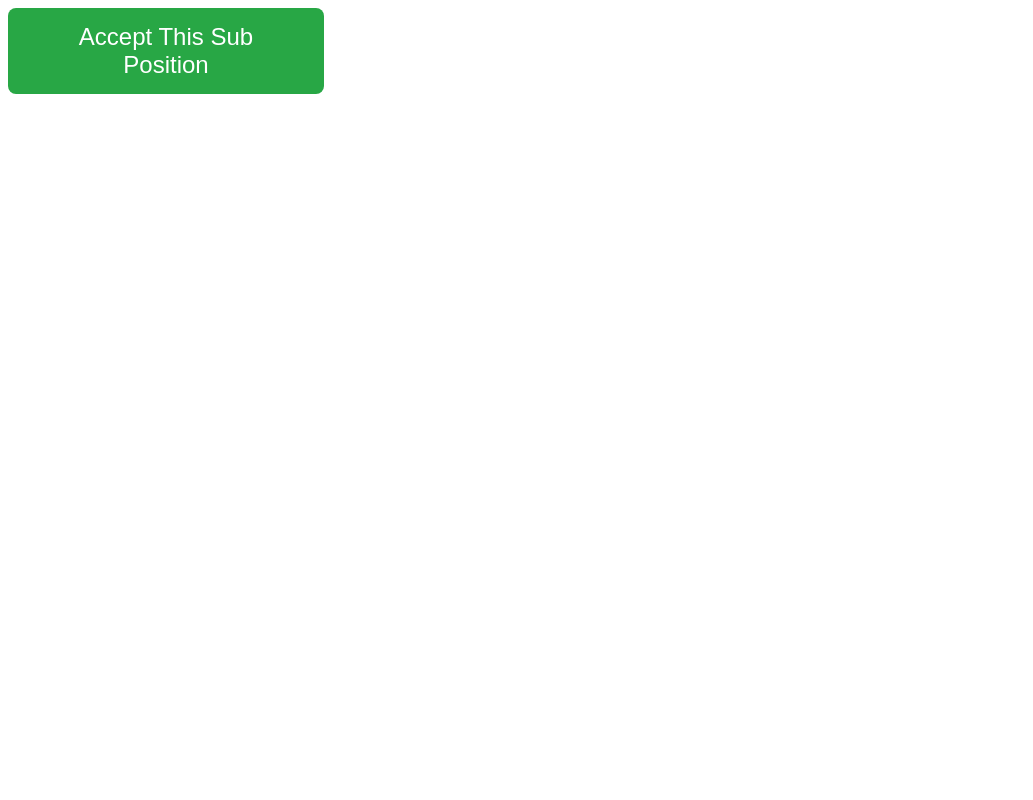
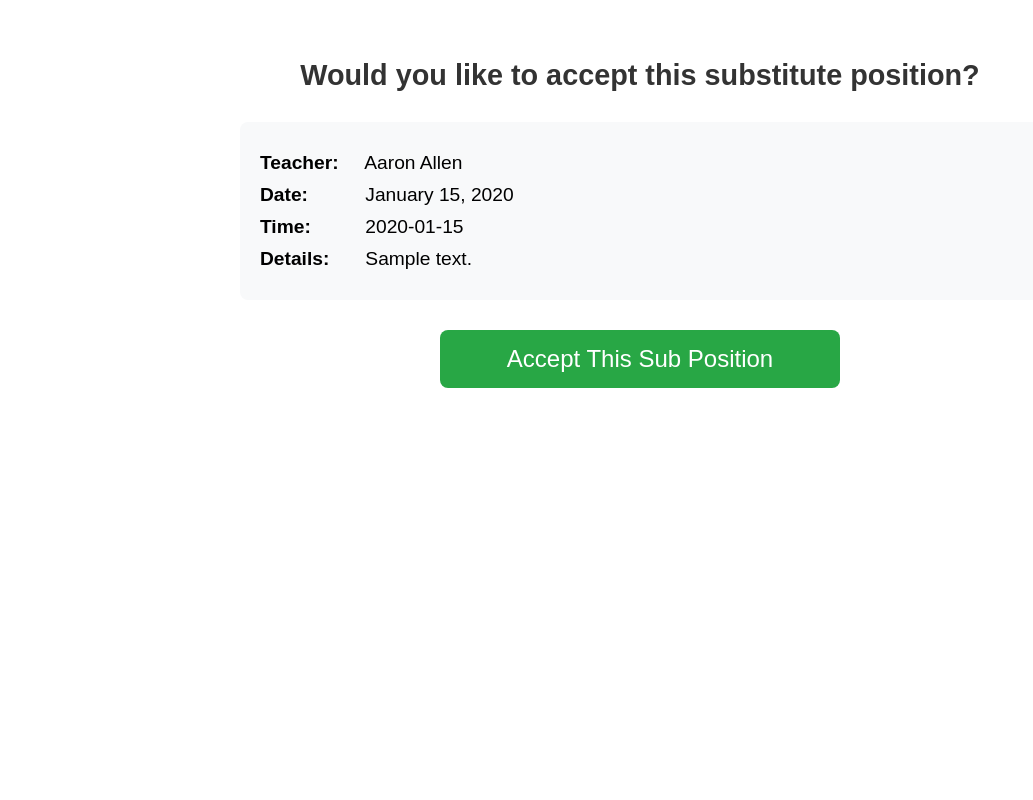
Before and after one commit to kickinslowly/sub, a Flask app: a page that uses templates/sub_request.html in a window 1280 px wide. Shown: the whole page, without its empty margins (0-1033 px from the left). Run offline with Flask 3, Linux system fonts and the light colour scheme; a user stored in the database is signed in; tables that the repository leaves empty hold one stand-in row (values such as "Sample post").

Commit message:
color coded filled and open indicators.
reworked sub_request.html to be more fluid and have dynamic title.

app.py now passes teacher info to sub_request.html

all areas that display filled or open sub_request history now also display the sub that accepted the position.

```diff
--- a/app.py
+++ b/app.py
@@ -297,6 +297,9 @@ def view_sub_request(token):
         flash("Invalid or expired request.")
         return redirect(url_for('index'))
 
+    # Fetch the teacher information
+    teacher = User.query.get(sub_request.teacher_id)
+
     # Handle POST request (Accept button click)
     if request.method == 'POST' and sub_request.status == "Open":
         logged_in_user = get_logged_in_user()
@@ -313,7 +316,7 @@ def view_sub_request(token):
         flash("You have successfully accepted the sub request.")
         return redirect(url_for('view_sub_request', token=token))
 
-    return render_template('sub_request.html', sub_request=sub_request)
+    return render_template('sub_request.html', sub_request=sub_request, teacher=teacher)
 
 
 @app.route('/manage_users', methods=['GET'])
--- a/templates/sub_request.html
+++ b/templates/sub_request.html
@@ -1,17 +1,57 @@
-{% if sub_request.status == "Open" %}
-    <button id="accept-btn" class="btn btn-accept" onclick="acceptRequest()">Accept This Sub Position</button>
-{% else %}
-    <button class="btn btn-disabled" disabled>Position Filled</button>
-{% endif %}
+<!DOCTYPE html>
+<html lang="en">
+<head>
+    <meta charset="UTF-8">
+    <meta name="viewport" content="width=device-width, initial-scale=1.0">
+    <title>Substitute Request</title>
+    <style>
+        body {
+            font-family: Arial, sans-serif;
+            margin: 0;
+            padding: 20px;
+            text-align: center;
+        }
 
-<style>
-    /* Make the button take 1/4 of the screen width */
+        .container {
+            max-width: 800px;
+            margin: 0 auto;
+            padding: 20px;
+        }
+
+        .title {
+            font-size: 1.8em;
+            margin-bottom: 30px;
+            color: #333;
+        }
+
+        .request-info {
+            background-color: #f8f9fa;
+            border-radius: 8px;
+            padding: 20px;
+            margin-bottom: 30px;
+            text-align: left;
+        }
+
+        .request-info p {
+            font-size: 1.2em;
+            margin: 10px 0;
+        }
+
+        .info-label {
+            font-weight: bold;
+            display: inline-block;
+            width: 100px;
+        }
+
+        /* Button styles */
         .btn {
-        width: 25%; /* 1/4 of the screen width */
+            width: 50%; /* Half of the screen width */
             font-size: 1.5em; /* Increase font size */
             padding: 15px 25px; /* Adjust padding as needed */
             text-align: center; /* Ensure text is properly aligned */
             border-radius: 8px; /* Optional: rounded corners */
+            margin: 0 auto;
+            display: block;
         }
 
         /* Additional specific styles for the buttons */
@@ -32,6 +72,30 @@
             cursor: not-allowed;
         }
     </style>
+</head>
+<body>
+    <div class="container">
+        {% if sub_request.status == "Open" %}
+            <h1 class="title">Would you like to accept this substitute position?</h1>
+        {% else %}
+            <h1 class="title">Thank you but this position has been filled.</h1>
+        {% endif %}
+
+        <div class="request-info">
+            <p><span class="info-label">Teacher:</span> {{ teacher.name }}</p>
+            <p><span class="info-label">Date:</span> {{ sub_request.date.strftime('%B %d, %Y') }}</p>
+            <p><span class="info-label">Time:</span> {{ sub_request.time }}</p>
+            {% if sub_request.details %}
+            <p><span class="info-label">Details:</span> {{ sub_request.details }}</p>
+            {% endif %}
+        </div>
+
+        {% if sub_request.status == "Open" %}
+            <button id="accept-btn" class="btn btn-accept" onclick="acceptRequest()">Accept This Sub Position</button>
+        {% else %}
+            <button class="btn btn-disabled" disabled>Position Filled</button>
+        {% endif %}
+    </div>
 
     <script>
         function acceptRequest() {
@@ -65,3 +129,5 @@
             });
         }
     </script>
+</body>
+</html>
```
Also changed, not shown: templates/admin_dashboard.html (+39 -2 lines), templates/dashboard.html (+30 -3 lines). Lines whose indentation alone changed are shown as unchanged.
